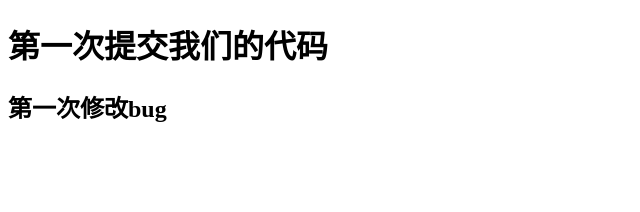
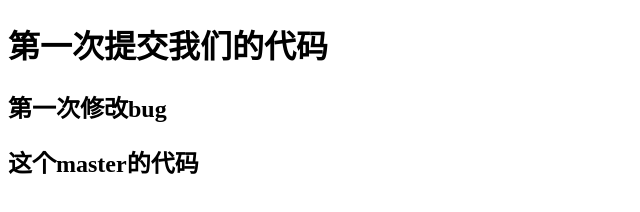
Before and after one commit to yjtdy/git-demo, a plain HTML site: page index.html in a window 1280 px wide. Shown: the whole page, without its empty margins (0-640 px from the left). Drawn offline with Linux system fonts and the light colour scheme.

Commit message:
第二次的master的代码

```diff
--- a/index.html
+++ b/index.html
@@ -8,5 +8,6 @@
 <body>
   <h1>第一次提交我们的代码</h1>
   <h2>第一次修改bug</h2>
+  <h2>这个master的代码</h2>
 </body>
 </html>
```
